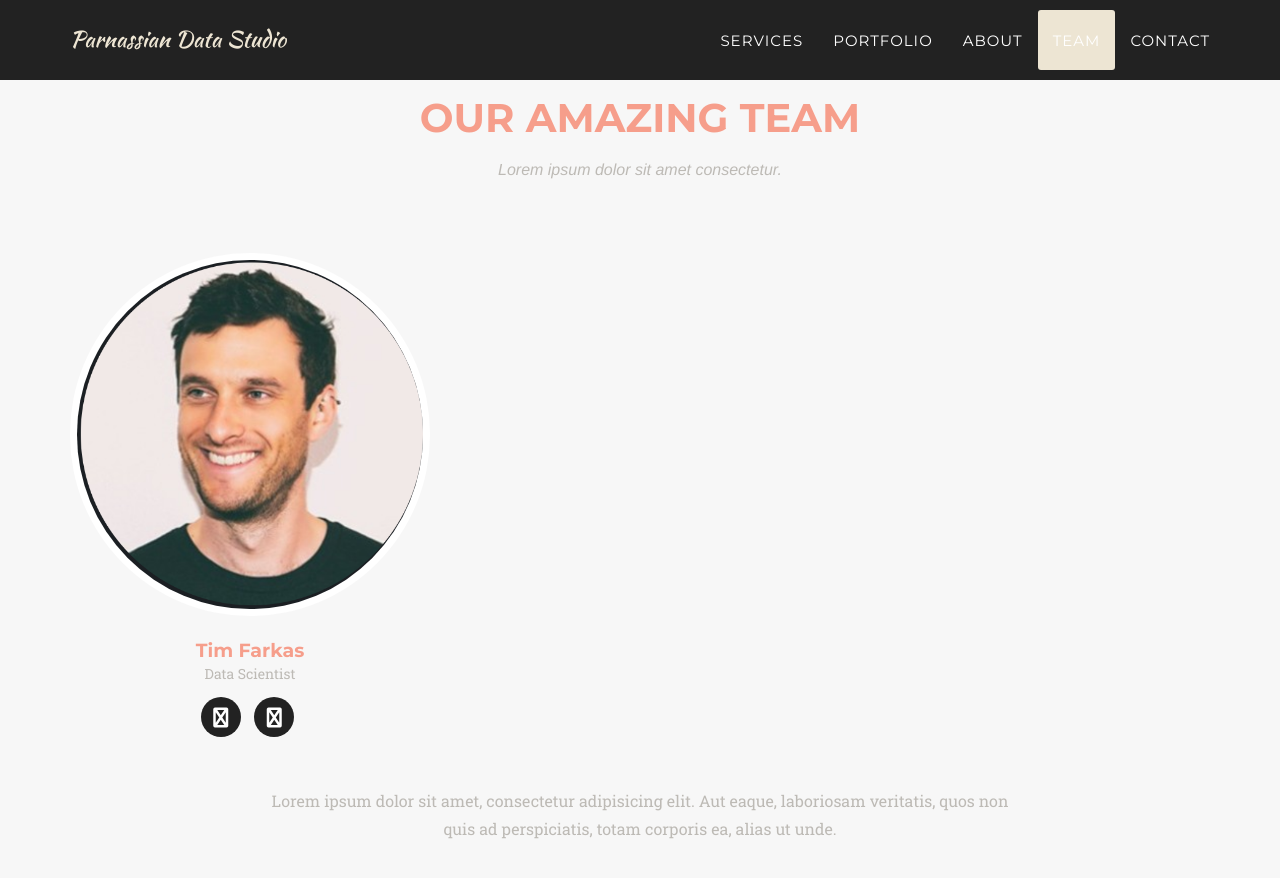
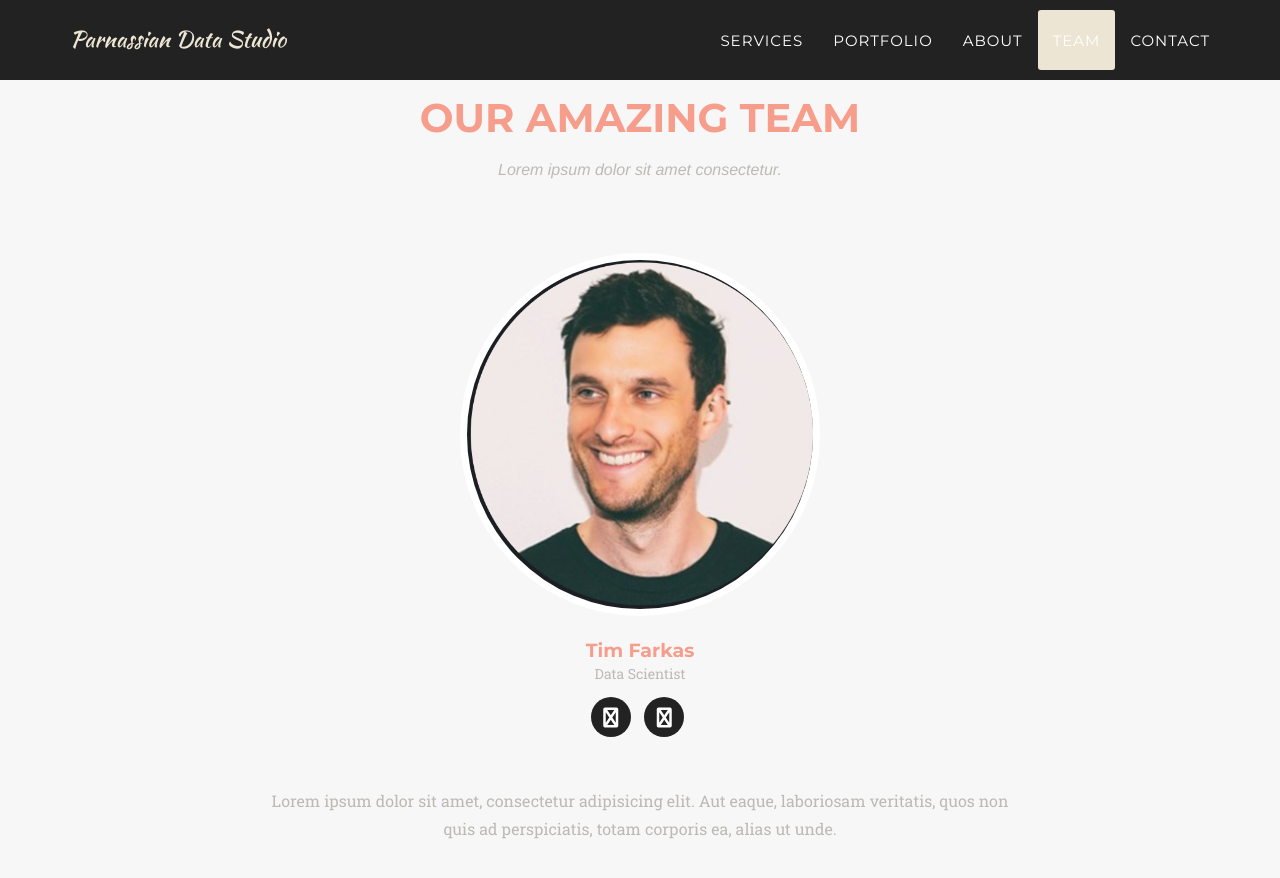
Before and after one commit to parnassian-data-studio/parnassian-data-studio.github.io, a Jekyll site: the page built from index.html, in a window 1280 px wide and 900 px high, scrolled down 1598 px. Shown: the top 878 px of the window. Built offline with Jekyll 4.4.1, drawn with Linux system fonts in a browser that asks for light colours; some web fonts are replaced.

Commit message:
style: center team icon

```diff
--- a/_includes/team.html
+++ b/_includes/team.html
@@ -9,7 +9,7 @@
             </div>
             <div class="row">
                 {% for member in site.people %}
-                <div class="col-sm-4">
+                <div class="col-sm-4 col-sm-offset-4">
                     <div class="team-member">
                         <img src="img/team/{{ member.pic }}.png" class="img-responsive img-circle" alt="">
                         <h4>{{ member.name }}</h4>
@@ -22,7 +22,6 @@
                                 </a>
                             </li>
                             {% endfor %}
-
                         </ul>
                     </div>
                 </div>
```
